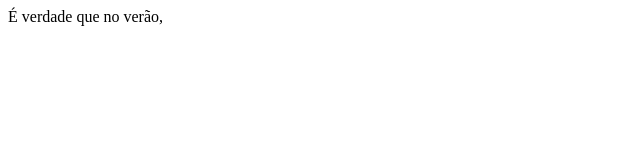
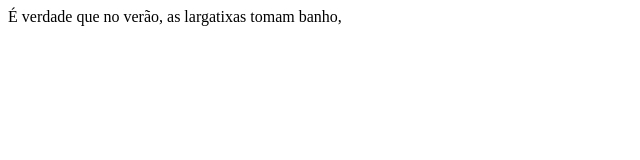
Before and after one commit to andersonifsp/web1cardeux, a plain HTML site: page index.html in a window 1280 px wide. Shown: the whole page, without its empty margins (0-640 px from the left). Drawn offline with Linux system fonts and the light colour scheme.

Commit message:
segunda estrofe

```diff
--- a/index.html
+++ b/index.html
@@ -2,6 +2,7 @@
 <body>
 	<p>
 É verdade que no verão,
+as largatixas tomam banho,
 	</p>
 </body>
 </html>
```
